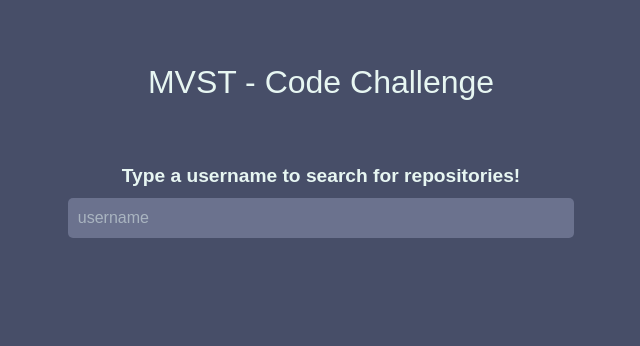
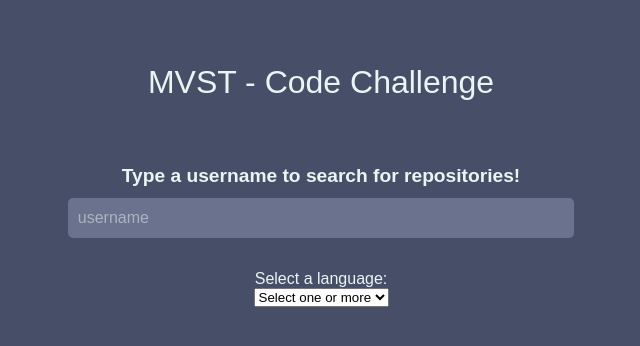
Before and after one commit to adamelamrani/MVST-coding-challenge, a React (Vite) app: page / in a window 1280 px wide. Shown: the top 346 px of the page, without its empty margins (319-959 px from the left). Built offline with nearby package versions, Linux system fonts and the light colour scheme.

Commit message:
Add select filter by languages

```diff
--- a/src/App.tsx
+++ b/src/App.tsx
@@ -24,6 +24,7 @@ function App() {
   );
 
   const { pageInfo } = data?.user?.repositories || {};
+  const { nodes: repos } = data?.user?.repositories || [];
 
   const handlePagination = (direction: string) => {
     if (
@@ -56,11 +57,7 @@ function App() {
       {data && (username || params) && (
         <h2>Repositories from {username ? username : params}</h2>
       )}
-      <Results
-        repositories={data?.user.repositories.nodes}
-        error={error}
-        loading={loading}
-      />
+      <Results repositories={repos} error={error} loading={loading} />
       {data && (
         <PaginationComponent
           handlePagination={handlePagination}
--- a/src/components/formInput/FormInput.tsx
+++ b/src/components/formInput/FormInput.tsx
@@ -1,5 +1,7 @@
+import { useState } from "react";
+import { Language, Repository } from "../repositoryItem/RepositoryInterface";
 import { FormInputProps } from "./FormInputTypes";
-import FormCss from "./formInput.module.css";
+import styles from "./formInput.module.css";
 
 const FormInput: React.FC<FormInputProps> = ({
   username,
@@ -7,21 +9,52 @@ const FormInput: React.FC<FormInputProps> = ({
   error,
   onChange,
 }) => {
+  const { nodes: repos } = data?.user?.repositories || [];
+
+  const languagesInList = repos?.flatMap(
+    (repo: Repository) =>
+      repo.languages?.nodes?.map((node: Language) => node.name) || []
+  );
+
+  const languagesSet = new Set(languagesInList);
+  const languages = Array.from(languagesSet);
+
+  const [selectedOption, setSelectedOption] = useState<string>("");
+
+  const handleSelectChange = (event: React.ChangeEvent<HTMLSelectElement>) => {
+    setSelectedOption(event.target.value);
+  };
+
   return (
-    <form className={FormCss.formStyle}>
+    <>
+      <form className={styles.formStyle}>
         {!username && !data && !error && (
-        <label className={FormCss.labelStyle} htmlFor="username-input">
+          <label className={styles.labelStyle} htmlFor="username-input">
             <strong>Type a username to search for repositories!</strong>
           </label>
         )}
         <input
           id="username-input"
-        className={FormCss.inputStyle}
+          className={styles.inputStyle}
           type="text"
           onChange={({ target }) => onChange(target.value)}
           placeholder="username"
         />
+        <label htmlFor="multiSelect">Select a language:</label>
+        <select
+          id="form-select"
+          value={selectedOption}
+          onChange={handleSelectChange}
+        >
+          <option>Select one or more</option>
+          {languages.map((language) => (
+            <option key={language} value={language}>
+              {language}
+            </option>
+          ))}
+        </select>
       </form>
+    </>
   );
 };
 
--- a/src/components/formInput/FormInputTypes.ts
+++ b/src/components/formInput/FormInputTypes.ts
@@ -1,9 +1,9 @@
 import { ApolloError } from "@apollo/client";
-import { Repository } from "../repositoryItem/RepositoryInterface";
+import { UserData } from "../repositoryItem/RepositoryInterface";
 
 export interface FormInputProps {
   username: string;
-  data: Repository[];
+  data: UserData;
   error: ApolloError | undefined;
   onChange: (event: string) => void;
 }
```
Also changed, not shown: src/components/repositoryItem/RepositoryInterface.ts (+9 -0 lines), 1 other file (tests, documents, lock files or other folders). Lines whose indentation alone changed are shown as unchanged.
